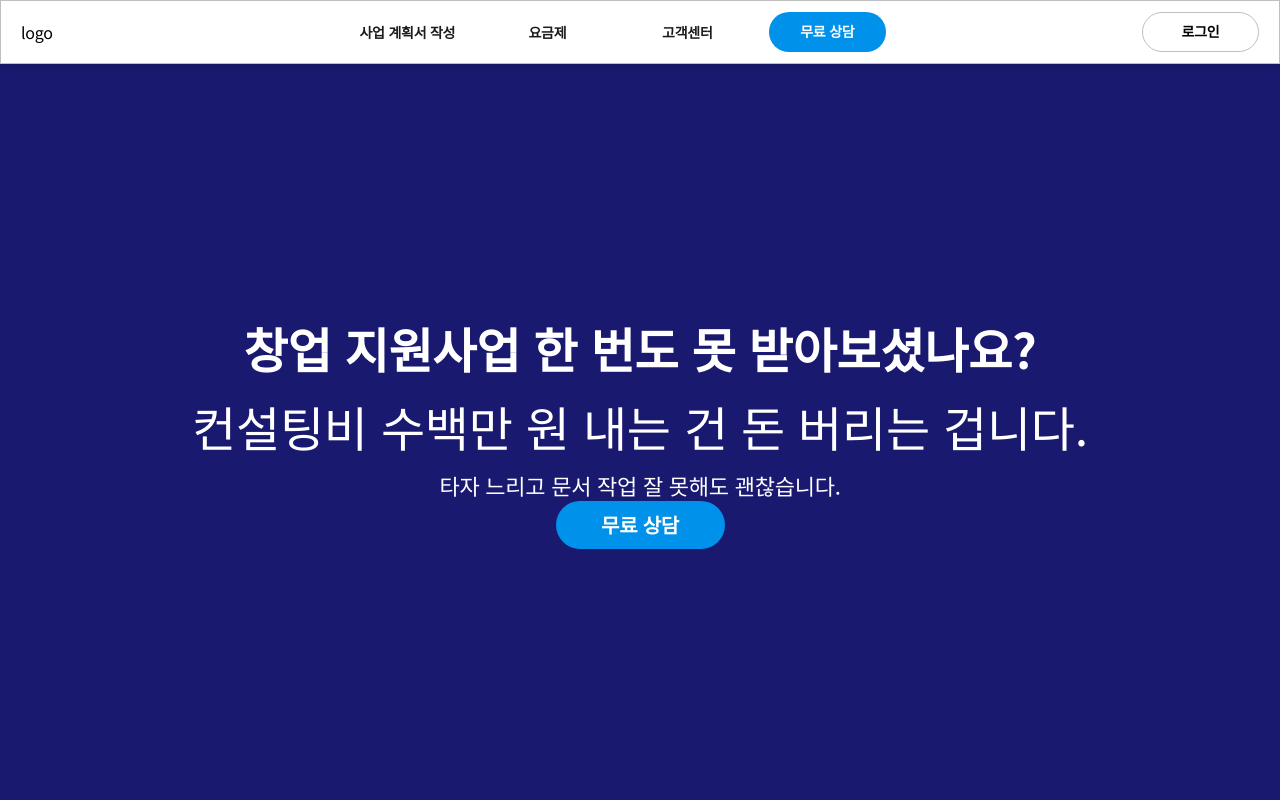
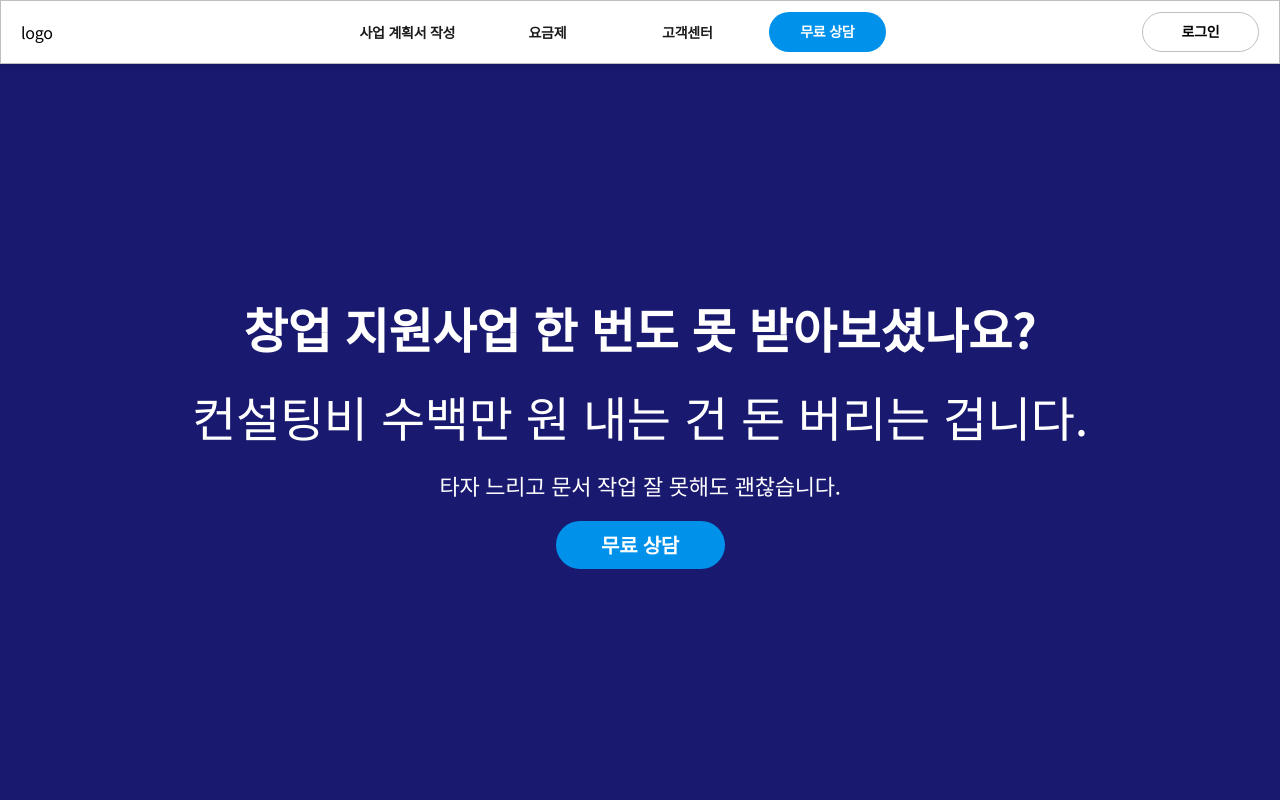
Before and after one commit to Iroff1/support-lab-frontend, a React app: page / in a window 1280 px wide. Shown: the top 800 px of the page. Built offline with nearby package versions, Linux system fonts and the light colour scheme.

Commit message:
chore: 간격 및 색상 조정

```diff
--- a/src/components/main/MainCoverBox.tsx
+++ b/src/components/main/MainCoverBox.tsx
@@ -6,17 +6,15 @@ import styled, { css } from 'styled-components';
 const MainCoverBoxBlock = styled.div`
   width: 100%;
   height: calc(100vh - 64px);
-  background-color: #191970;
+  background-color: ${palette.main.main};
   display: flex;
   justify-content: center;
   align-items: center;
   flex-direction: column;
   color: white;
+  gap: 20px;
 
   h2 {
-    font-size: 3rem;
-    margin: 0;
-    margin-bottom: 10px;
     &:nth-child(1) {
       ${css(tranlateFontSize('B_48'))}
     }
```
